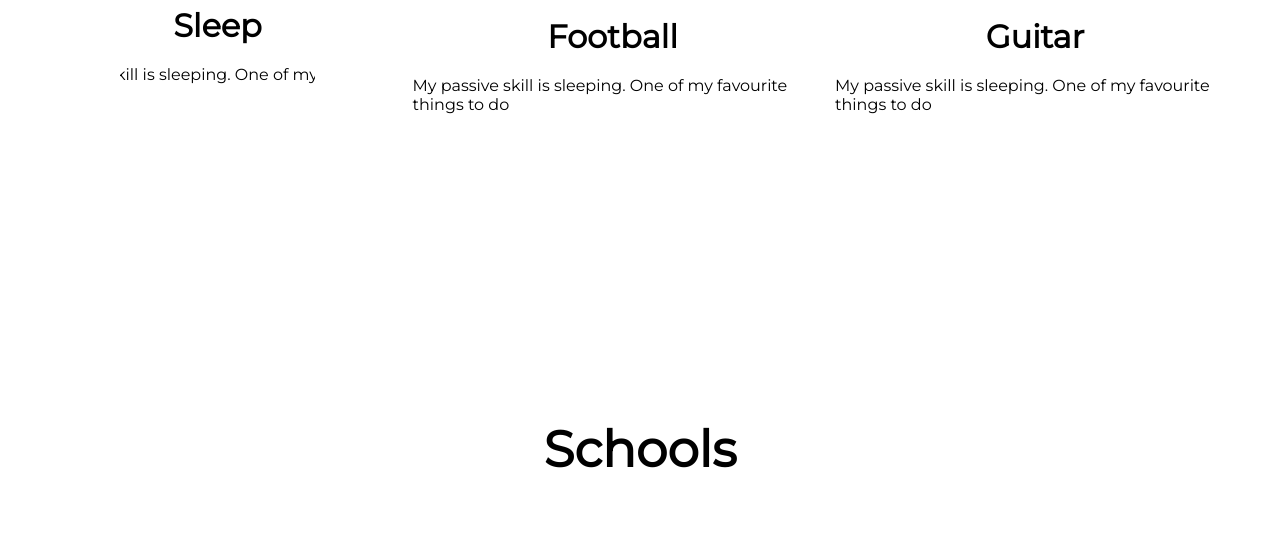
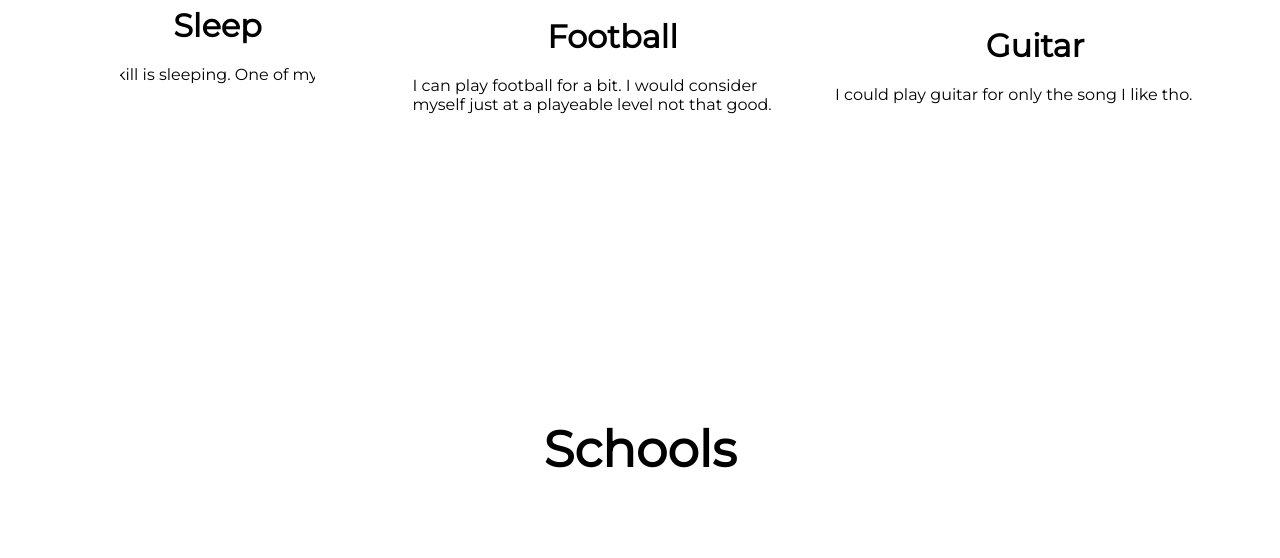
Before and after one commit to JakiEz/exploration, a website: page index.html in a window 1280 px wide. Shown: the part 1502-2060 px from the top of the page. Drawn offline with nearby package versions, Linux system fonts and the light colour scheme.

Commit message:
change skills

```diff
--- a/index.html
+++ b/index.html
@@ -79,12 +79,12 @@
         <div class="boxskill2">
             <svg xmlns="http://www.w3.org/2000/svg" width="72" height="72" viewBox="0 0 24 24"><path fill="currentColor" d="M19.071 4.929a9.936 9.936 0 0 0-7.07-2.938a9.943 9.943 0 0 0-7.072 2.938c-3.899 3.898-3.899 10.243 0 14.142a9.94 9.94 0 0 0 7.073 2.938a9.936 9.936 0 0 0 7.07-2.937c3.899-3.898 3.899-10.243-.001-14.143zM12.181 4h-.359c.061-.001.119-.009.18-.009s.118.008.179.009zm6.062 13H16l-1.258 2.516a7.956 7.956 0 0 1-2.741.493a7.96 7.96 0 0 1-2.746-.494L8 17.01H5.765a7.96 7.96 0 0 1-1.623-3.532L6 11L4.784 8.567a7.936 7.936 0 0 1 1.559-2.224a7.994 7.994 0 0 1 3.22-1.969L12 6l2.438-1.625a8.01 8.01 0 0 1 3.22 1.968a7.94 7.94 0 0 1 1.558 2.221L18 11l1.858 2.478A7.952 7.952 0 0 1 18.243 17z"/><path fill="currentColor" d="m8.5 11l1.5 4h4l1.5-4L12 8.5z"/></svg>
             <h1>Football</h1>
-            <p style="width: 400px;">My passive skill is sleeping. One of my favourite things to do</p>
+            <p style="width: 400px;">I can play football for a bit. I would consider myself just at a playeable level not that good.</p>
         </div>
         <div class="boxskill3">
             <svg xmlns="http://www.w3.org/2000/svg" viewBox="0 0 24 24" width="72" height="72"><path d="M12 4C7.58172 4 4 7.58172 4 12H7C8.10457 12 9 12.8954 9 14V19C9 20.1046 8.10457 21 7 21H4C2.89543 21 2 20.1046 2 19V12C2 6.47715 6.47715 2 12 2C17.5228 2 22 6.47715 22 12V19C22 20.1046 21.1046 21 20 21H17C15.8954 21 15 20.1046 15 19V14C15 12.8954 15.8954 12 17 12H20C20 7.58172 16.4183 4 12 4ZM4 14V19H7V14H4ZM17 14V19H20V14H17Z"></path></svg>
             <h1>Guitar</h1>
-            <p style="width: 400px;">My passive skill is sleeping. One of my favourite things to do</p>
+            <p style="width: 400px;">I could play guitar for only the song I like tho.</p>
         </div>
 
     </div>
```
